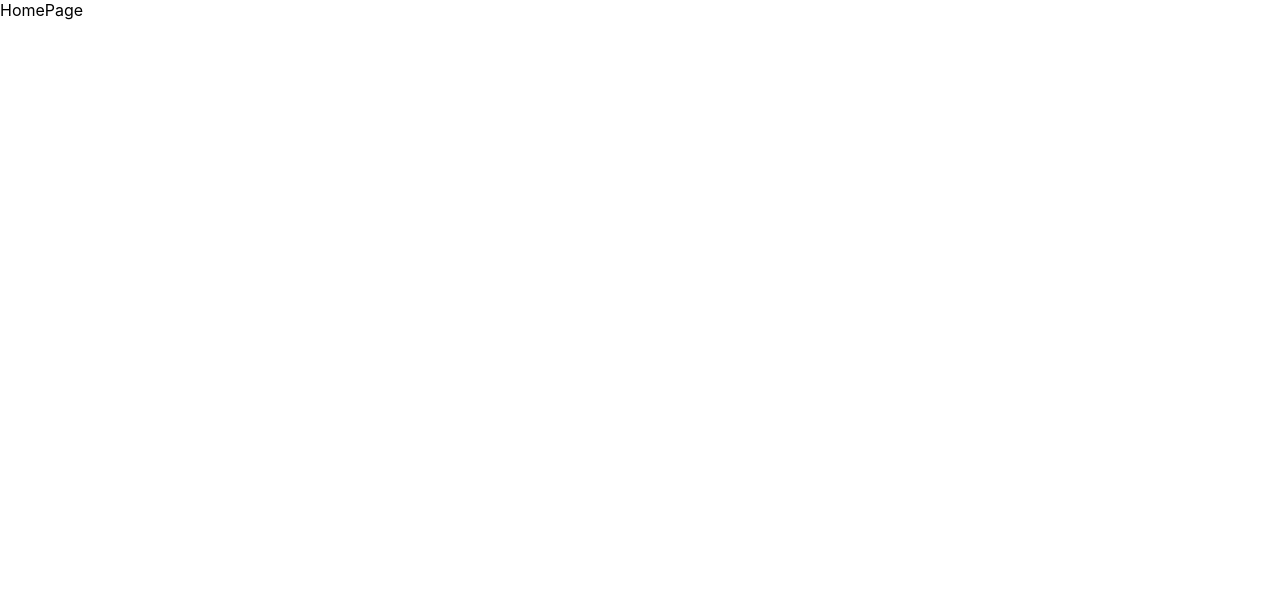
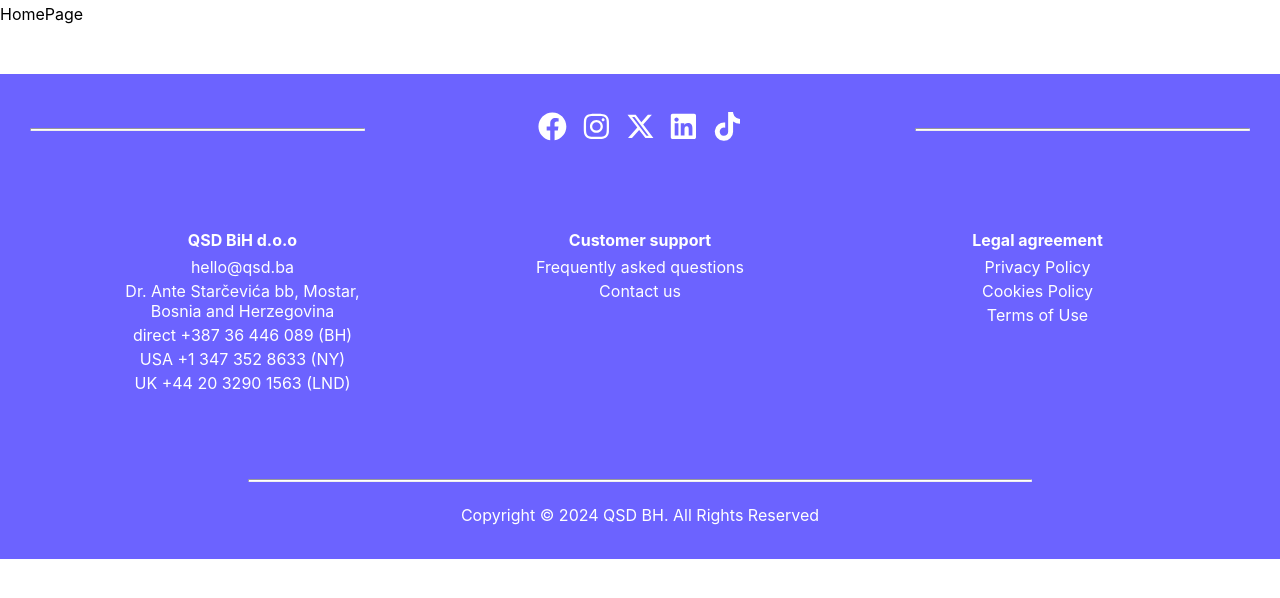
Before and after one commit to hrvlionME/QSD24-frontend, a React (Create React App) app: page / in a window 1280 px wide. Shown: the top 598 px of the page. Built offline with nearby package versions, Linux system fonts and the light colour scheme.

Commit message:
Added footer

```diff
--- /dev/null
+++ b/src/components/Footer/Footer.module.css
@@ -0,0 +1,54 @@
+.main {
+    background-color: var(--sale-card-text);
+    color: white;
+    margin-top: 50px;
+    display: flex;
+    flex-direction: column;
+    align-items: center;
+    padding: 30px;
+}
+div {
+    margin: 4px 0;
+}
+.align {
+    display: flex;
+    align-items: center;
+    gap: 15px;
+    width: 100%;
+    font-size: 1.8rem;
+}
+.icon {
+    color: white;
+}
+.icon:hover {
+    color: white;
+    scale: 1.2;
+    transition: 0.2s;
+    cursor: pointer;
+}
+hr {
+    height: 1px;
+    background-color: white;
+    width: calc(60% + 50px);
+    border-radius: 5px;
+}
+.info {
+    text-align: center;
+    margin: 70px;
+    display: flex;
+    justify-content: space-evenly;
+    flex-wrap: wrap;
+    gap: 50px;
+    width: 100%;
+}
+.infoColumn {
+    width: 270px;
+}
+.link {
+    color: white;
+    text-decoration: none;
+}
+.link:hover {
+    scale: 1.1;
+    font-weight: 500;
+}
--- /dev/null
+++ b/src/components/Footer/Footer.tsx
@@ -0,0 +1,45 @@
+import styles from './Footer.module.css';
+import { FaFacebook, FaInstagram, FaLinkedin, FaTiktok } from "react-icons/fa";
+import { FaXTwitter } from "react-icons/fa6";
+import { Link } from 'react-router-dom';
+
+export default function Footer() {
+  return (
+    <div className={styles.main}>
+        <div className={styles.align}>
+            <hr />
+            <div className={styles.align} style={{ justifyContent: "center" }}>
+                <Link to="https://www.facebook.com/qsd.ba/" className={styles.icon}><FaFacebook /></Link>
+                <Link to="https://www.instagram.com/qsd.ba/" className={styles.icon}><FaInstagram /></Link>
+                <Link to="https://twitter.com/qsdbih" className={styles.icon}><FaXTwitter /></Link>
+                <Link to="https://www.linkedin.com/company/qsdbih/mycompany/" className={styles.icon}><FaLinkedin /></Link>
+                <Link to="https://www.tiktok.com/@qsd.ba?lang=en" className={styles.icon}><FaTiktok /></Link>
+            </div>
+            <hr />
+        </div>
+        <div className={styles.info}>
+            <div className={styles.infoColumn}>
+                <strong>QSD BiH d.o.o</strong>
+                <div style={{ marginTop: "7px" }}>hello@qsd.ba</div>
+                <div>Dr. Ante Starčevića bb, Mostar, Bosnia and Herzegovina</div>
+                <div>direct +387 36 446 089 (BH)</div>
+                <div>USA +1 347 352 8633 (NY)</div>
+                <div>UK +44 20 3290 1563 (LND)</div>
+            </div>
+            <div className={styles.infoColumn}>
+                <strong>Customer support</strong>
+                <div style={{ marginTop: "7px" }}><Link className={styles.link} to="/faq">Frequently asked questions</Link></div>
+                <div><Link className={styles.link} to="/contact-us">Contact us</Link></div>
+            </div>
+            <div className={styles.infoColumn}>
+                <strong>Legal agreement</strong>
+                <div style={{ marginTop: "7px" }}><Link className={styles.link} to="#">Privacy Policy</Link></div>
+                <div><Link className={styles.link} to="#">Cookies Policy</Link></div>
+                <div><Link className={styles.link} to="#">Terms of Use</Link></div>
+            </div>
+        </div>
+        <hr />
+        <div style={{ marginTop: "15px" }}>Copyright © 2024 QSD BH. All Rights Reserved</div>
+    </div>
+  )
+}
--- a/src/pages/HomePage/HomePage.tsx
+++ b/src/pages/HomePage/HomePage.tsx
@@ -1,5 +1,10 @@
+import Footer from "../../components/Footer/Footer";
+
 export default function HomePage() {
   return (
-    <div>HomePage</div>
+    <>
+      <div>HomePage</div>
+      <Footer />
+    </>
   )
 }
```
